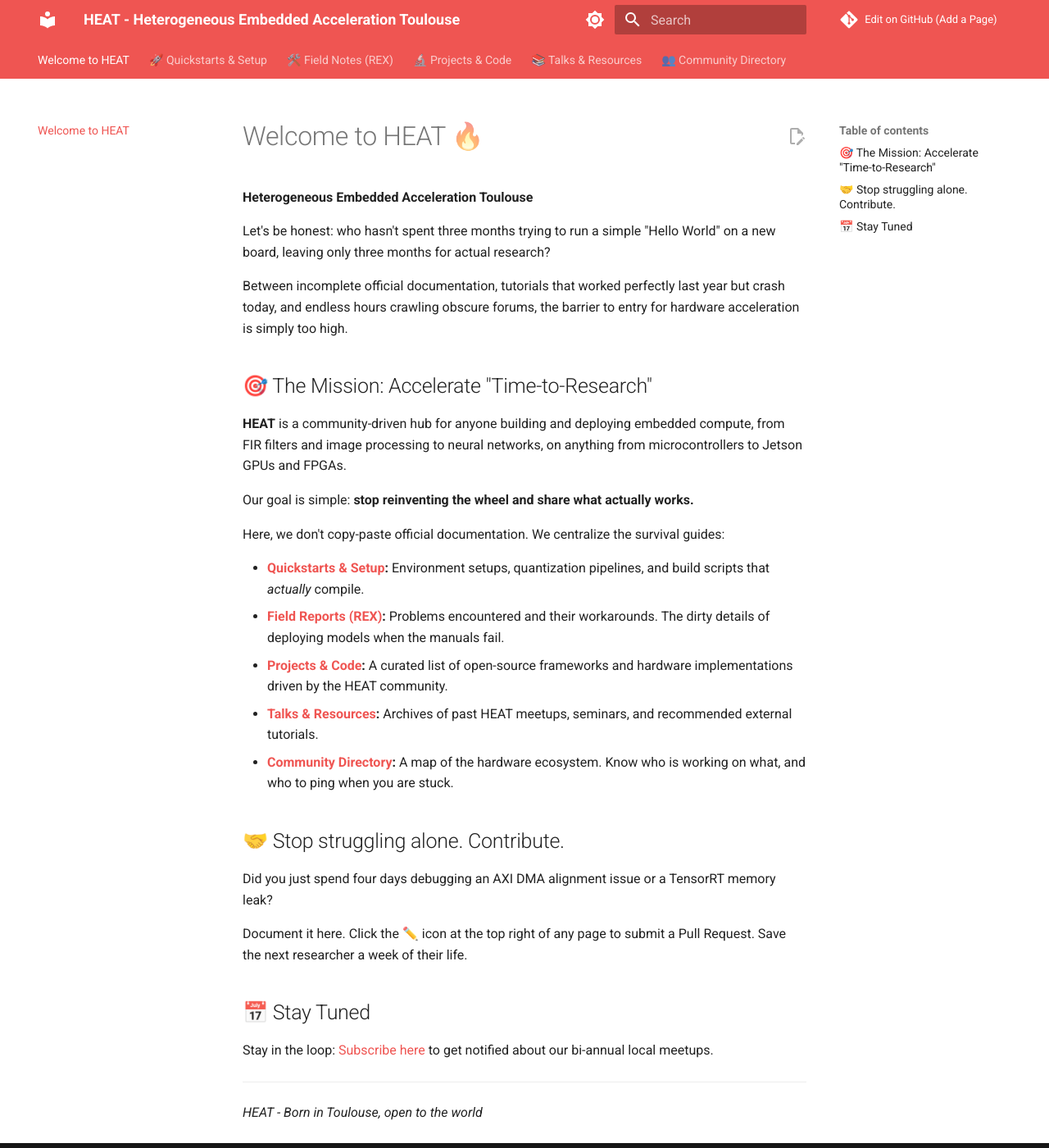
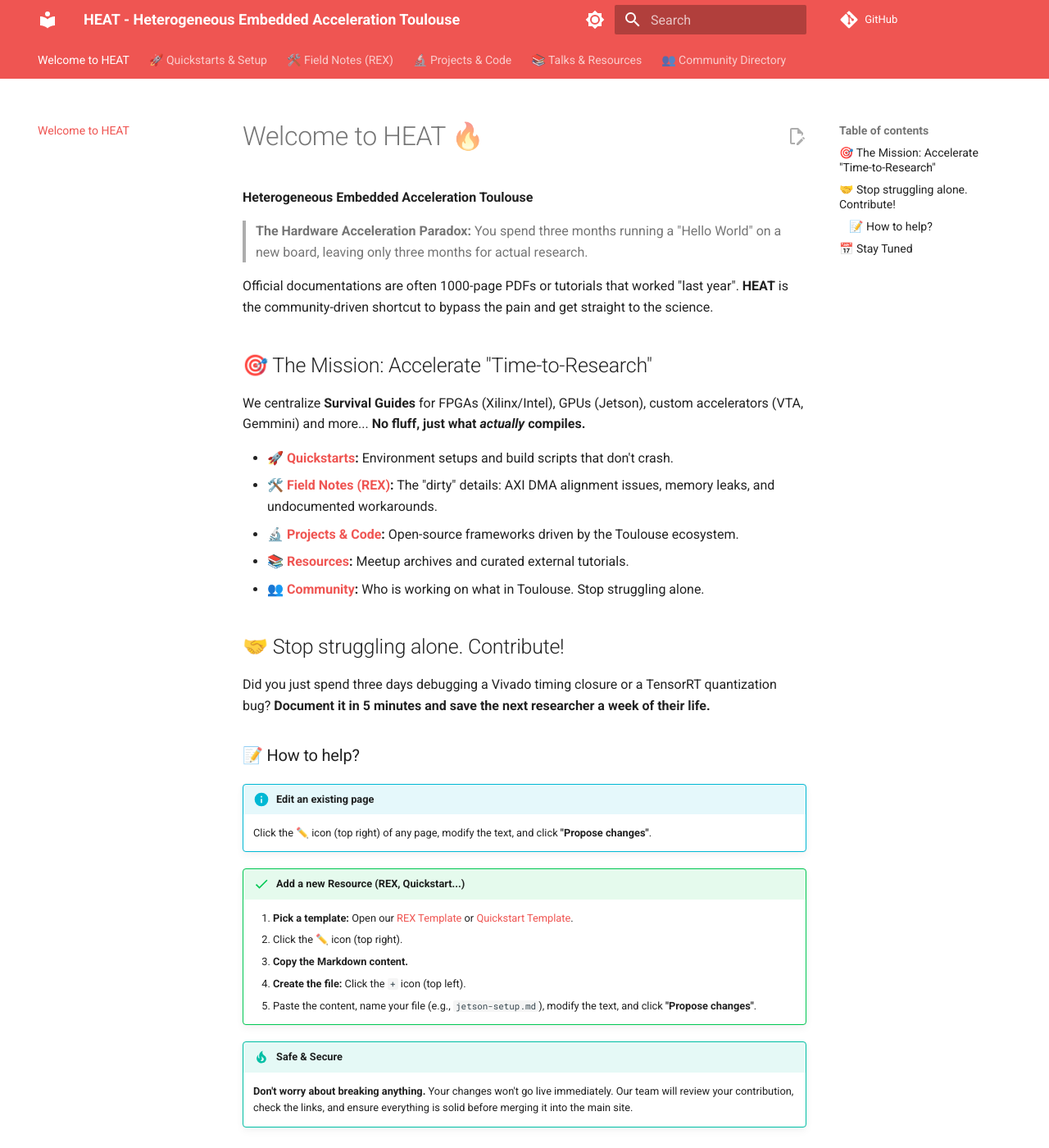
Before and after one commit to Toulouse-Embedded-Accel/HEAT, an MkDocs documentation site: the page built from docs/index.md, in a window 1280 px wide and 1400 px high. Shown: the whole window at 82% size. Built offline with MkDocs 1.6.1 and Material for MkDocs 9.7.7, drawn with Linux system fonts in a browser that asks for light colours; comment, search, counter and statistics services are not loaded; some of the changed text lies outside the part shown.

Commit message:
docs: enhance index and mkdocs configuration for clarity and navigation

```diff
--- a/docs/index.md
+++ b/docs/index.md
@@ -1,34 +1,43 @@
 # Welcome to HEAT 🔥
 **Heterogeneous Embedded Acceleration Toulouse**
 
-Let's be honest: who hasn't spent three months trying to run a simple "Hello World" on a new board, leaving only three months for actual research?
+> **The Hardware Acceleration Paradox:** You spend three months running a "Hello World" on a new board, leaving only three months for actual research.
 
-Between incomplete official documentation, tutorials that worked perfectly last year but crash today, and endless hours crawling obscure forums, the barrier to entry for hardware acceleration is simply too high.
+Official documentations are often 1000-page PDFs or tutorials that worked "last year". **HEAT** is the community-driven shortcut to bypass the pain and get straight to the science.
 
 ## 🎯 The Mission: Accelerate "Time-to-Research"
 
-**HEAT** is a community-driven hub for anyone building and deploying embedded compute, from FIR filters and image processing to neural networks, on anything from microcontrollers to Jetson GPUs and FPGAs.
+We centralize **Survival Guides** for FPGAs (Xilinx/Intel), GPUs (Jetson), custom accelerators (VTA, Gemmini) and more... **No fluff, just what *actually* compiles.**
 
-Our goal is simple: **stop reinventing the wheel and share what actually works.**
+* **[🚀 Quickstarts](quickstarts/vek280-setup.md):** Environment setups and build scripts that don't crash.
+* **[🛠️ Field Notes (REX)](rex/template.md):** The "dirty" details: AXI DMA alignment issues, memory leaks, and undocumented workarounds.
+* **[🔬 Projects & Code](projects.md):** Open-source frameworks driven by the Toulouse ecosystem.
+* **[📚 Resources](talks.md):** Meetup archives and curated external tutorials.
+* **[👥 Community](directory.md):** Who is working on what in Toulouse. Stop struggling alone.
 
-Here, we don't copy-paste official documentation. We centralize the survival guides:
+## 🤝 Stop struggling alone. Contribute!
 
-* **[Quickstarts & Setup](quickstarts/vek280-setup.md):** Environment setups, quantization pipelines, and build scripts that *actually* compile.
-* **[Field Reports (REX)](rex/template.md):** Problems encountered and their workarounds. The dirty details of deploying models when the manuals fail.
-* **[Projects & Code](projects.md):** A curated list of open-source frameworks and hardware implementations driven by the HEAT community.
-* **[Talks & Resources](talks.md):** Archives of past HEAT meetups, seminars, and recommended external tutorials.
-* **[Community Directory](directory.md):** A map of the hardware ecosystem. Know who is working on what, and who to ping when you are stuck.
+Did you just spend three days debugging a Vivado timing closure or a TensorRT quantization bug? **Document it in 5 minutes and save the next researcher a week of their life.**
 
-## 🤝 Stop struggling alone. Contribute.
+### 📝 How to help?
 
-Did you just spend four days debugging an AXI DMA alignment issue or a TensorRT memory leak?
+!!! info "Edit an existing page"
+    Click the ✏️ icon (top right) of any page, modify the text, and click **"Propose changes"**.
 
-Document it here. Click the ✏️ icon at the top right of any page to submit a Pull Request. Save the next researcher a week of their life.
+!!! success "Add a new Resource (REX, Quickstart...)"
+    1. **Pick a template:** Open our [REX Template](rex/template.md) or [Quickstart Template](quickstarts/template.md).
+    2. Click the ✏️ icon (top right).
+    3. **Copy the Markdown content.**
+    4. **Create the file:** Click the `+` icon (top left).
+    4. Paste the content, name your file (e.g., `jetson-setup.md`), modify the text, and click **"Propose changes"**.
+
+!!! tip "Safe & Secure"
+    **Don't worry about breaking anything.** Your changes won't go live immediately. Our team will review your contribution, check the links, and ensure everything is solid before merging it into the main site.
 
 ## 📅 Stay Tuned
 
-Stay in the loop: [Subscribe here](#) to get notified about our bi-annual local meetups.
+**Next Meetup:** Spring 2026 (Toulouse).
+[Subscribe to the mailing list](#) | [Join the community directory](directory.md)
 
 ---
-
 *HEAT - Born in Toulouse, open to the world*
--- a/mkdocs.yml
+++ b/mkdocs.yml
@@ -1,8 +1,8 @@
 site_name: HEAT - Heterogeneous Embedded Acceleration Toulouse
 site_description: HEAT - The Embedded Research Hub.
-site_url: https://toulouse-embedded-acceleration.github.io/HEAT/
+site_url: https://toulouse-embedded-accel.github.io/HEAT/
 repo_url: https://github.com/Toulouse-Embedded-Accel/HEAT
-repo_name: Edit on GitHub (Add a Page)
+repo_name: GitHub
 edit_uri: edit/main/docs/
 
 theme:
@@ -30,6 +30,7 @@ theme:
     - navigation.top
     - content.code.copy
     - content.action.edit
+    - navigation.expand
 
 nav:
   - Welcome to HEAT: index.md
@@ -38,6 +39,7 @@ nav:
   - 🛠️ Field Notes (REX):
     - 'Contribute a REX': rex/template.md
     - 'Versal VEK280 Boot Issue': rex/vek280-boot-issue.md
+    - 'Versal VEK280 Power Issue': rex/vek280-power-failure.md
   - 🔬 Projects & Code: projects.md
   - 📚 Talks & Resources: talks.md
   - 👥 Community Directory: directory.md
```
